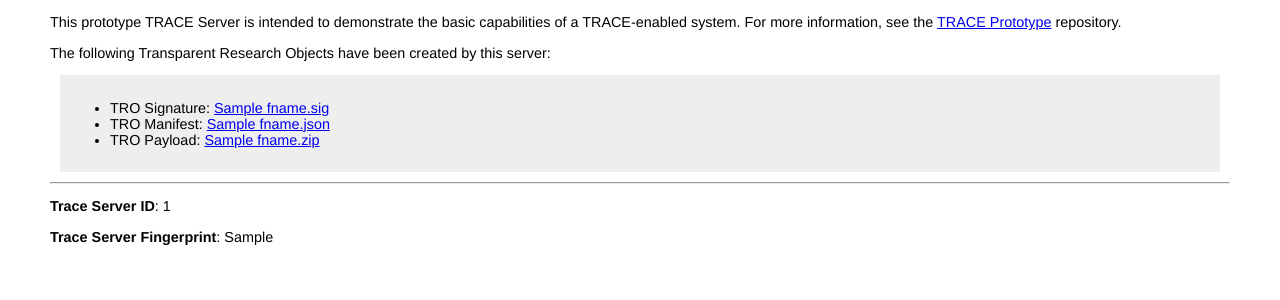
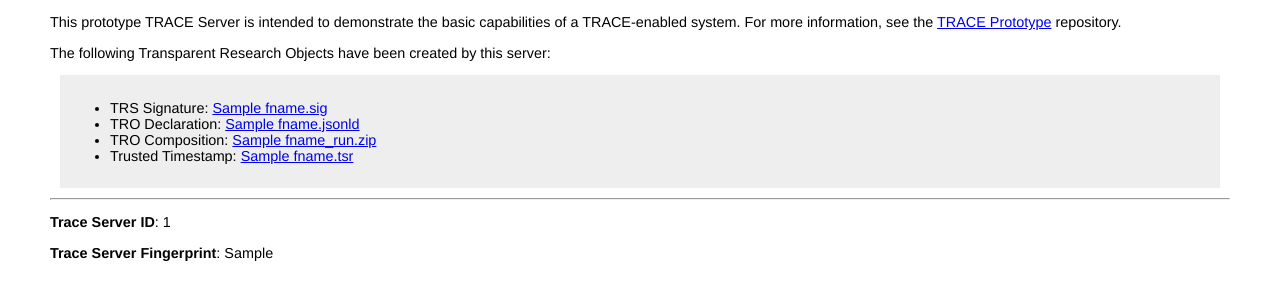
Before and after one commit to transparency-certified/trace-prototype, a Flask app: template trace_poc/templates/index.html in a window 1280 px wide. Shown: the part 73-373 px from the top of the page. Run offline with Flask 3, Linux system fonts and the light colour scheme; the template is opened without the code that fills it: most values are stand-ins (such as "Sample title", 1, 10 or a date in 2020); some libraries are stand-ins or nearby versions.

Commit message:
Update to model v3

```diff
--- a/setup.py
+++ b/setup.py
@@ -18,6 +18,8 @@ requirements = [
     "docker>=2.3.0",
     "bdbag",
     "python-gnupg",
+    "python-magic",
+    "rfc3161ng",
 ]
 
 test_requirements = [
--- a/trace_poc/server.py
+++ b/trace_poc/server.py
@@ -9,15 +9,19 @@ import shutil
 import signal
 import string
 import subprocess
+import tempfile
 import uuid
-import tempfile
 import zipfile
-import gnupg
 
 import bagit
+import docker
+import gnupg
+import magic
+import rfc3161ng
 from bdbag import bdbag_api as bdb
-import docker
-from flask import Flask, stream_with_context, request, send_from_directory, render_template
+from flask import (Flask, render_template, request, send_from_directory,
+                   stream_with_context)
+from pyasn1.codec.der import encoder
 
 app = Flask(__name__)
 TMP_PATH = os.path.join(os.environ.get("HOSTDIR", "/"), "tmp")
@@ -49,14 +53,12 @@ TRACE_CLAIMS["gpg_keyid"] = GPG_KEYID
 TRACE_CLAIMS["gpg_fingerprint"] = GPG_FINGERPRINT
 
 
-def build_image(payload_zip, temp_dir, image):
+def build_image(temp_dir, image):
     """Part of the workflow resposible for building image."""
     yield "\U0001F64F Start building\n"
     # For WT specific buildpacks we would need to inject env.json
     # with open(os.path.join(temp_dir, "environment.json")) as fp:
     #     json.dump({"config": {"buildpack": "PythonBuildPack"}}, fp)
-    shutil.unpack_archive(payload_zip, temp_dir, "zip")
-    _set_workdir_ownership(temp_dir)
     op = "--no-run"
     letters = string.ascii_lowercase
     image["tag"] = f"local/{''.join(random.choice(letters) for i in range(8))}"
@@ -146,7 +148,7 @@ def run(temp_dir, image):
             for line in infp.readlines():
                 outfp.write(re.sub(r"\x1b\[2J\x1b\[H", "", line))
     os.remove(dstats_tmppath)
-    container.remove()
+    # container.remove()
     if ret["StatusCode"] != 0:
         return "Error executing recorded run", 500
     yield "\U0001F918 Finished running\n"
@@ -160,82 +162,191 @@ def _get_manifest_hash(path):
     return manifest_hash
 
 
-def _get_fingerprint(path):
+def _generate_declaration(bag_after, bag_before, zipname, start_time, end_time):
     """
-    Reads manifest-md5.txt and computes a payload fingerprint.
+    Generates a TRO declaration file for the TRO payload.
 
-    A payload fingerprint is a digest over a concatenation of the sorted digests of
-    the individual digital artifacts and bitstreams comprising the TRO payload.
-    """
-    with open(f"{path}/manifest-md5.txt", "rb") as fp:
-        digests = sorted([line.split()[0] for line in fp])
-    return hashlib.md5(b"".join(digests)).hexdigest()
-
-
-def _generate_manifest(path):
-    """
-    Generates a TRO manifest file for the TRO payload.
-
-    A TRO manifest file is a JSON file that MUST contain the following:
+    A TRO declaration file is a JSON file that MUST contain the following:
         - a payload fingerprint
         - the unique id and public key of Trace System (TRS) that produced the TRO
         - an Authorized Digital Time Stamp (ADTS) of the TRO
 
-    A TRO manifest file MAY contain the following:
+    A TRO declaration file MAY contain the following:
         - TRACE-vocabulary expressed claims about the associated TRS.
         - TRACE-vocabulary expressed claims about this specific TRO.
         - Identification of the individual digital artifacts and
           bitstreams comprising the TRO payload
     """
-    now = datetime.datetime.now().isoformat()
-    manifest = {
-        "fingerprint": _get_fingerprint(path),
-        "trace_system": {
-            "id": "https://server.trace-poc.xyz/",
-            "public_key": GPG_FINGERPRINT,
+    zip_id = uuid.uuid5(
+        uuid.NAMESPACE_URL, f"https://server.trace-poc.xyz/{zipname}_run.zip"
+    )
+    declaration = {
+        "@context": [
+            {
+                "rdf": "http://www.w3.org/1999/02/22-rdf-syntax-ns#",
+                "rdfs": "http://www.w3.org/2000/01/rdf-schema#",
+                "trov": "https://w3id.org/trace/2023/05/trov#",
+                "@base": f"arcp://uuid,{zip_id}/",
+            }
+        ],
+    }
+
+    arrangement_seq = 0
+    artifacts = {}
+    for root in [bag_before, bag_after]:
+        with open(f"{root}/manifest-sha256.txt", "r") as fp:
+            for line in fp:
+                digest, path = line.strip().split("  ")
+                if digest not in artifacts:
+                    artifacts[digest] = {}
+                artifacts[digest][arrangement_seq] = path
+        arrangement_seq += 1
+
+    magic_wrapper = magic.Magic(mime=True, uncompress=True)
+
+    hasArtifacts = [
+        {
+            "@id": f"composition/1/artifact/{art_seq}",
+            "@type": "trov:ResearchArtifact",
+            "trov:mimeType": magic_wrapper.from_file(
+                f"{root}/{list(artifacts[digest].values())[0]}"
+            )
+            or "application/octet-stream",
+            "trov:sha256": digest,
+        }
+        for art_seq, digest in enumerate(artifacts.keys())
+    ]
+    # sha256 of a concatenation of the sorted digests
+    # of the individual digital artifacts and bitstreams
+    composition_fingerprint = hashlib.sha256(
+        "".join(sorted([art["trov:sha256"] for art in hasArtifacts])).encode("utf-8")
+    ).hexdigest()
+
+    composition = {
+        "@id": "composition/1",
+        "@type": "trov:ArtifactComposition",
+        "trov:hasFingerprint": {
+            "@id": "fingerprint",
+            "@type": "trov:CompositionFingerprint",
+            "trov:sha256": composition_fingerprint,
         },
-        "adts": {
-            "timestamp": now,
-            "public_key": GPG_FINGERPRINT,
-            "signature": str(
-                gpg.sign(now, keyid=GPG_KEYID, passphrase=GPG_PASSPHRASE, detach=True)
-            ),
+        "trov:hasArtifact": hasArtifacts,
+    }
+
+    arrangements = []
+    for iarr, arrangement in enumerate(("Initial arrangement", "Final arrangement")):
+        iseq = 1
+        locus = []
+        for artifact in hasArtifacts:
+            if iarr in artifacts[artifact["trov:sha256"]]:
+                locus.append(
+                    {
+                        "@id": f"arrangement/{iarr}/locus/{iseq}",
+                        "@type": "trov:ArtifactLocus",
+                        "trov:hasArtifact": {
+                            "@id": artifact["@id"],
+                        },
+                        "trov:hasLocation": artifacts[artifact["trov:sha256"]][iarr],
+                    }
+                )
+
+        arrangements.append(
+            {
+                "@id": f"arrangement/{iarr}",
+                "@type": "trov:ArtifactArrangement",
+                "rdfs:comment": arrangement,
+                "trov:hasLocus": locus,
+            }
+        )
+
+    declaration["@graph"] = [
+        {
+            "@id": "tro",
+            "@type": "trov:TransparentResearchObject",
+            "trov:wasAssembledBy": {
+                "@id": "trs",
+                "@type": "trov:TrustedResearchSystem",
+                "rdfs:comment": "TRS Prototype",
+                "trov:publicKey": gpg.export_keys(GPG_KEYID),
+                "trov:hasCapability": [
+                    {
+                        "@id": "trs/capability/1",
+                        "@type": "trov:CanProvideInternetIsolation",
+                    }
+                ],
+            },
+            "trov:hasAttribute": [
+                {
+                    "@id": "tro/attribute/1",
+                    "@type": "trov:IncludesAllInputData",
+                    "trov:warrantedBy": {"@id": "trp/1/attribute/1"},
+                }
+            ],
+            "trov:hasComposition": composition,
+            "trov:hasArrangement": arrangements,
+            "trov:hasPerformance": {
+                "@id": "trp/1",
+                "@type": "trov:TrustedResearchPerformance",
+                "rdfs:comment": "Workflow execution",
+                "trov:wasConductedBy": {"@id": "trs"},
+                "trov:startedAtTime": start_time.isoformat(),
+                "trov:endedAtTime": end_time.isoformat(),
+                "trov:accessedArrangement": {"@id": "arrangement/0"},
+                "trov:modifiedArrangement": {"@id": "arrangement/1"},
+                "trov:hadPerformanceAttribute": {
+                    "@id": "trp/1/attribute/1",
+                    "@type": "trov:InternetIsolation",
+                    "trov:warrantedBy": {"@id": "trs/capability/1"},
+                },
+            },
         },
-        "trs_trace_claims": TRACE_CLAIMS.copy(),
-        "tro_trace_claims": {},
-        "manifest": []
-    }
-    with open(f"{path}/manifest-md5.txt", "r") as fp:
-        for line in fp:
-            digest, path = line.strip().split("  ")
-            manifest["manifest"].append({"path": path, "md5": digest})
-    return manifest
+    ]
+
+    return declaration
 
 
-def generate_tro(payload_zip, temp_dir):
+def generate_tro(payload_zip, temp_dir, initial_dir, start_time, end_time):
     """Part of the workflow generating TRO..."""
+    storage_dir = os.path.dirname(payload_zip)
+    basename = os.path.basename(payload_zip)[:-4]
+
     yield "\U0001F45B Bagging result\n"
     bdb.make_bag(temp_dir, metadata=TRACE_CLAIMS.copy())
     yield "\U0001F4C2 Computing digests\n"
-    tro_manifest = _generate_manifest(temp_dir)
+    tro_declaration = _generate_declaration(
+        temp_dir, initial_dir, basename, start_time, end_time
+    )
     yield "\U0001F4C2 Signing the manifest\n"
-    tro_signature = gpg.sign(
-        json.dumps(tro_manifest), keyid=GPG_KEYID, passphrase=GPG_PASSPHRASE, detach=True
+    trs_signature = gpg.sign(
+        json.dumps(tro_declaration),
+        keyid=GPG_KEYID,
+        passphrase=GPG_PASSPHRASE,
+        detach=True,
     )
 
-    storage_dir = os.path.dirname(payload_zip)
-    basename = os.path.basename(payload_zip)[:-4]
     yield "\U0001F4C2 Writing the manifest\n"
-    with open(f"{storage_dir}/{basename}.json", "w") as fp:
-        json.dump(tro_manifest, fp, indent=2)
+    with open(f"{storage_dir}/{basename}.jsonld", "w") as fp:
+        json.dump(tro_declaration, fp, indent=2)
     with open(f"{storage_dir}/{basename}.sig", "w") as fp:
-        fp.write(str(tro_signature))
+        fp.write(str(trs_signature))
+    yield "\U0001F553 Timestamping the TRO Declaration and TRS Signature\n"
+    rt = rfc3161ng.RemoteTimestamper("https://freetsa.org/tsr", hashname="sha512")
+    ts_data = {
+        "tro_declaration": hashlib.sha512(
+            json.dumps(tro_declaration).encode("utf-8")
+        ).hexdigest(),
+        "trs_signature": hashlib.sha512(str(trs_signature).encode("utf-8")).hexdigest(),
+    }
+    tsr = rt(data=json.dumps(ts_data).encode(), return_tsr=True)
+    with open(f"{storage_dir}/{basename}.tsr", "wb") as fs:
+        fs.write(encoder.encode(tsr))
     yield "\U0001F4C2 Zipping the bag\n"
-    shutil.make_archive(payload_zip, "zip", os.path.join(temp_dir, "data"))
+    result_zip = os.path.join(storage_dir, f"{basename}_run")
+    shutil.make_archive(result_zip, "zip", os.path.join(temp_dir, "data"))
     shutil.rmtree(temp_dir)
     yield (
         "\U0001F4E9 Your magic bag is available as: "
-        f"{os.path.basename(payload_zip)}.zip!\n"
+        f"{os.path.basename(result_zip)}.zip!\n"
     )
 
 
@@ -247,6 +358,9 @@ def sanitize_environment(image):
 
 
 def _set_workdir_ownership(temp_dir):
+    # FIXME: figure out all the uid/gid dance..
+    yield f"\U0001F45B Setting ownership of the {temp_dir}\n"
+    os.chown(temp_dir, 1000, 1000)
     for root, dirs, files in os.walk(temp_dir):
         for subdir in dirs:
             os.chown(os.path.join(root, subdir), 1000, 1000)
@@ -254,17 +368,35 @@ def _set_workdir_ownership(temp_dir):
             os.chown(os.path.join(root, fname), 1000, 1000)
 
 
+def bag_initial_state(temp_dir, initial_dir):
+    """Bag the initial state of the payload."""
+    yield "\U0001F45B Bagging initial state\n"
+    shutil.copytree(temp_dir, initial_dir, dirs_exist_ok=True)
+    bdb.make_bag(initial_dir, metadata=TRACE_CLAIMS.copy())
+
+
 @stream_with_context
-def magic(payload_zip, image=None):
+def magic_workflow(path_to_zip, image=None):
     """Full workflow."""
+    # unpack the payload
     temp_dir = tempfile.mkdtemp(dir=TMP_PATH)
-    os.chown(temp_dir, 1000, 1000)  # FIXME: figure out all the uid/gid dance..
+    shutil.unpack_archive(path_to_zip, temp_dir, "zip")
+    yield from _set_workdir_ownership(temp_dir)
+    if os.path.exists(f"{temp_dir}/.git"):
+        shutil.rmtree(f"{temp_dir}/.git")
+    # prepare image settings
     if not image:
         image = {}
     sanitize_environment(image)
-    yield from build_image(payload_zip, temp_dir, image)
+
+    initial_dir = tempfile.mkdtemp(dir=TMP_PATH)
+
+    yield from bag_initial_state(temp_dir, initial_dir)
+    yield from build_image(temp_dir, image)
+    start_time = datetime.datetime.utcnow()
     yield from run(temp_dir, image)
-    yield from generate_tro(payload_zip, temp_dir)
+    end_time = datetime.datetime.utcnow()
+    yield from generate_tro(path_to_zip, temp_dir, initial_dir, start_time, end_time)
     yield "\U0001F4A3 Done!!!"
 
 
@@ -299,7 +431,7 @@ def handler():
         ),
         "extra_args": request.args.get("extraArgs", default="", type=str),
     }
-    return magic(fname, image=image)
+    return magic_workflow(fname, image=image)
 
 
 @app.route("/run/<path:path>", methods=["GET"])
--- a/trace_poc/templates/index.html
+++ b/trace_poc/templates/index.html
@@ -45,9 +45,10 @@ Prototype</a> repository.
 {% for fname in fnames %}
   <div style="padding: 10px; background-color: #EEE; margin: 10px">
     <ul>
-      <li>TRO Signature: <a href="/run/{{ fname }}.sig">{{ fname }}.sig</a></li>
-      <li>TRO Manifest: <a href="/run/{{ fname }}.json">{{ fname }}.json</a></li>
-      <li>TRO Payload: <a href="/run/{{ fname }}.zip">{{ fname }}.zip</a></li>
+      <li>TRS Signature: <a href="/run/{{ fname }}.sig">{{ fname }}.sig</a></li>
+      <li>TRO Declaration: <a href="/run/{{ fname }}.jsonld">{{ fname }}.jsonld</a></li>
+      <li>TRO Composition: <a href="/run/{{ fname }}_run.zip">{{ fname }}_run.zip</a></li>
+      <li>Trusted Timestamp: <a href="/run/{{ fname }}.tsr">{{ fname }}.tsr</a></li>
     </ul>
   </div>
 {% endfor %}
```
Also changed, not shown: 1 other file.
